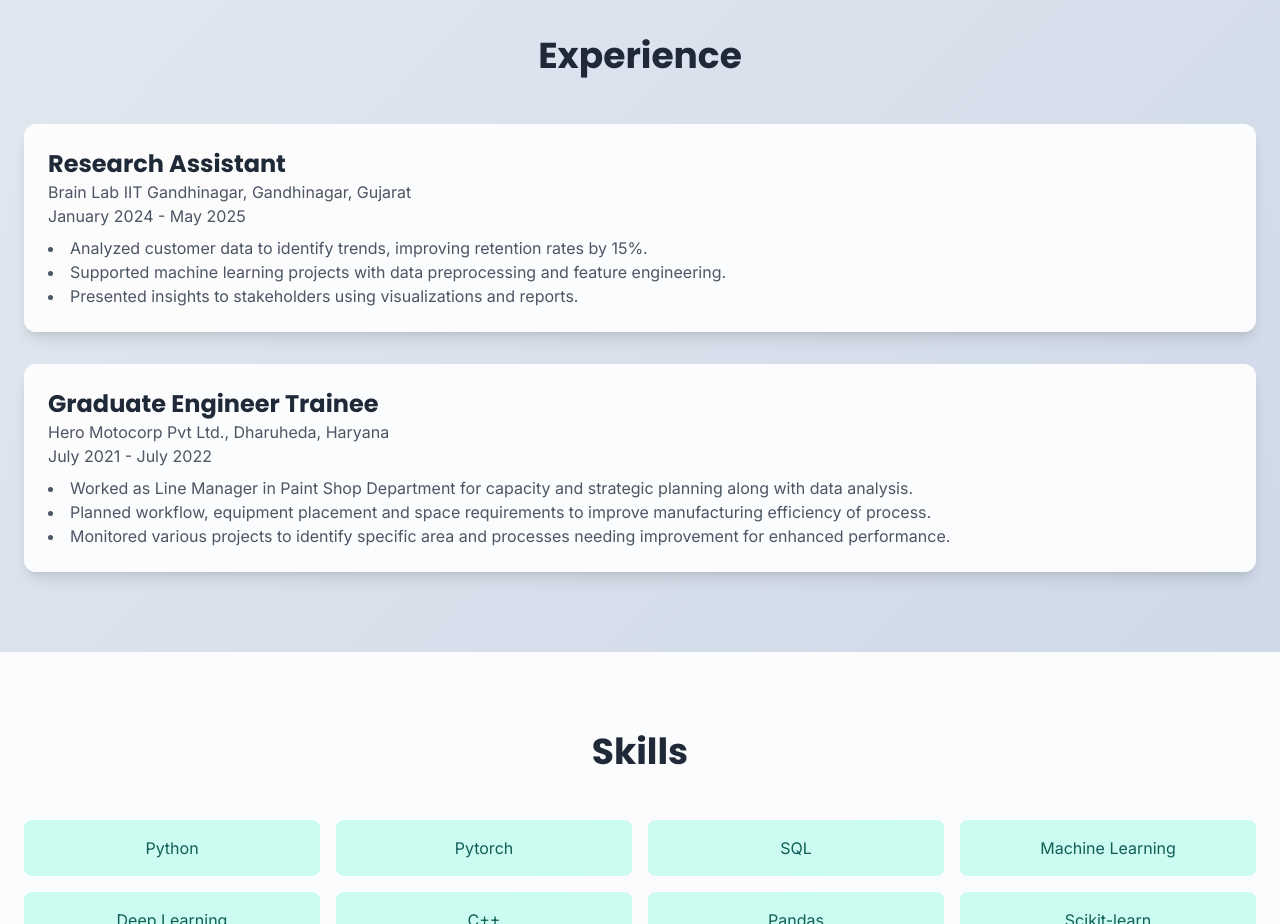
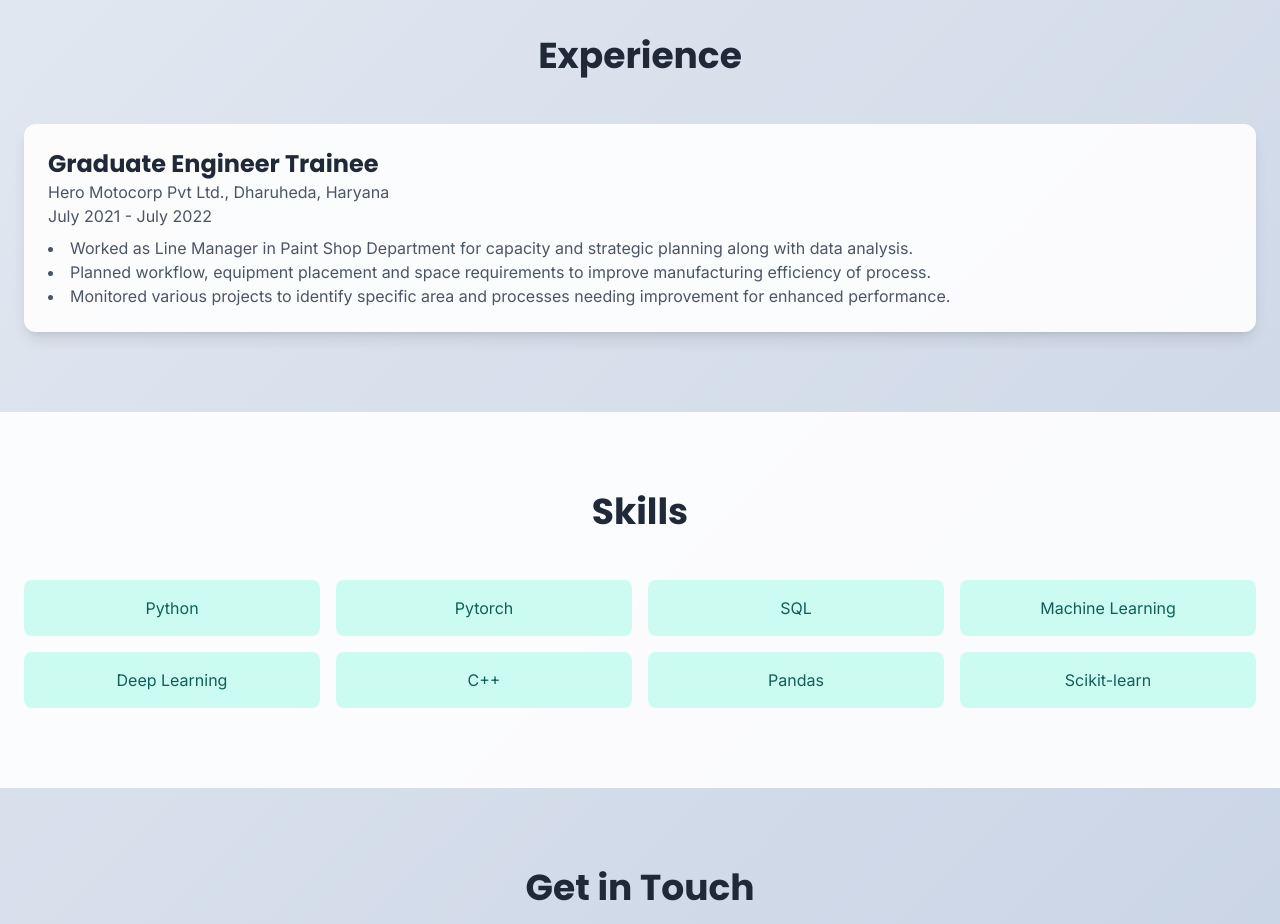
Before and after one commit to sawan97/Portfolio, a plain HTML site: page index.html in a window 1280 px wide. Shown: the part 1940-2864 px from the top of the page. Drawn offline with nearby package versions, Linux system fonts and the light colour scheme.

Commit message:
remove exp1

```diff
--- a/index.html
+++ b/index.html
@@ -162,7 +162,7 @@
             <h2 class="text-4xl font-bold text-center text-gray-800 mb-12">Experience</h2>
             <div class="fade-in space-y-8">
                 <!-- Experience 1 -->
-                <div class="bg-white bg-opacity-90 p-6 rounded-xl shadow-lg">
+                <!-- <div class="bg-white bg-opacity-90 p-6 rounded-xl shadow-lg">
                     <h3 class="text-2xl font-semibold text-gray-800">Research Assistant</h3>
                     <p class="text-gray-600">Brain Lab IIT Gandhinagar, Gandhinagar, Gujarat</p>
                     <p class="text-gray-600">January 2024 - May 2025</p>
@@ -171,7 +171,7 @@
                         <li>Supported machine learning projects with data preprocessing and feature engineering.</li>
                         <li>Presented insights to stakeholders using visualizations and reports.</li>
                     </ul>
-                </div>
+                </div> -->
                 <!-- Experience 2 -->
                 <div class="bg-white bg-opacity-90 p-6 rounded-xl shadow-lg">
                     <h3 class="text-2xl font-semibold text-gray-800">Graduate Engineer Trainee</h3>
```
